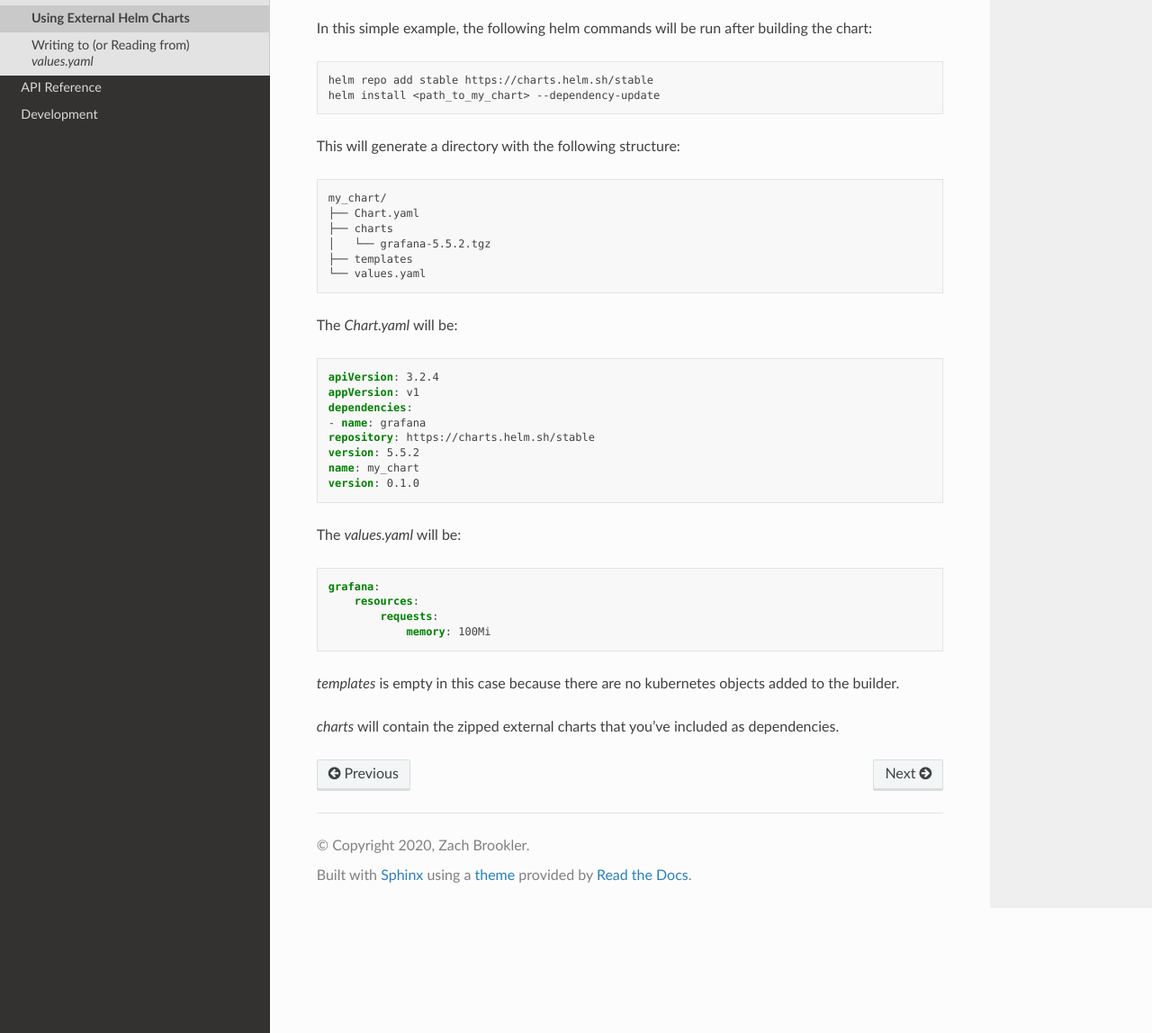
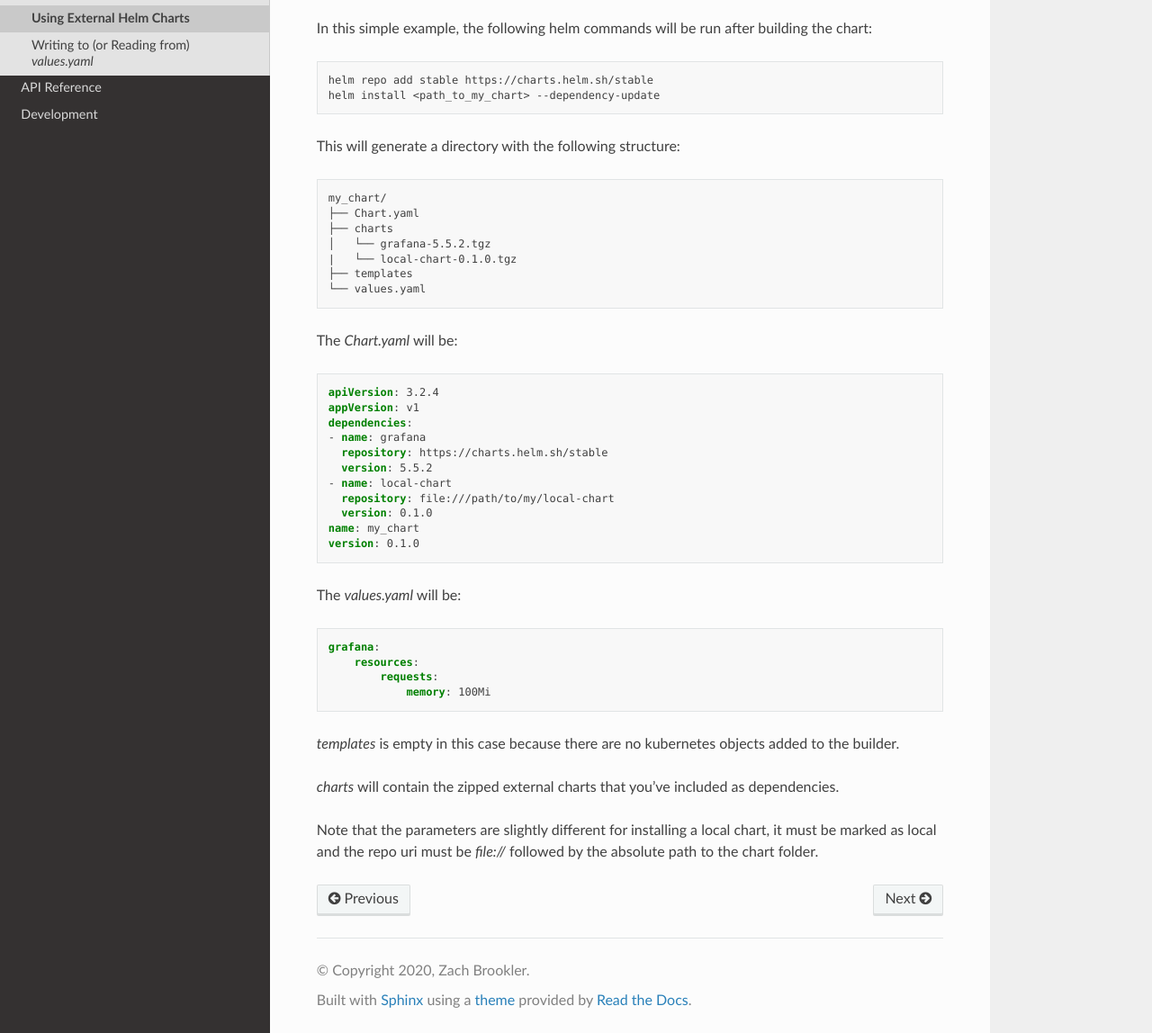
Before and after one commit to zbrookle/avionix, a Sphinx documentation site: the page built from docs/source/user_guide/using_external_helm_charts.rst, in a window 1280 px wide and 1400 px high, scrolled down 182 px, cut to the strip 252-1400 px from the top of the window. Shown: the whole strip at 90% size. Built offline with Sphinx 7.4.7 and the Read the Docs theme 2.0.0, drawn with Linux system fonts in a browser that asks for light colours.

Commit message:
DOC: Add local chart install to docs

```diff
--- a/docs/source/user_guide/using_external_helm_charts.rst
+++ b/docs/source/user_guide/using_external_helm_charts.rst
@@ -28,6 +28,7 @@ This will generate a directory with the following structure:
     ├── Chart.yaml
     ├── charts
     │   └── grafana-5.5.2.tgz
+    |   └── local-chart-0.1.0.tgz
     ├── templates
     └── values.yaml
 
@@ -39,8 +40,11 @@ The *Chart.yaml* will be:
     appVersion: v1
     dependencies:
     - name: grafana
-    repository: https://charts.helm.sh/stable
-    version: 5.5.2
+      repository: https://charts.helm.sh/stable
+      version: 5.5.2
+    - name: local-chart
+      repository: file:///path/to/my/local-chart
+      version: 0.1.0
     name: my_chart
     version: 0.1.0
 
@@ -56,3 +60,6 @@ The *values.yaml* will be:
 *templates* is empty in this case because there are no kubernetes objects added to the builder.
 
 *charts* will contain the zipped external charts that you've included as dependencies.
+
+Note that the parameters are slightly different for installing a local chart, it must be marked as local
+and the repo uri must be *file://* followed by the absolute path to the chart folder.
```
Also changed, not shown: 1 other file.
